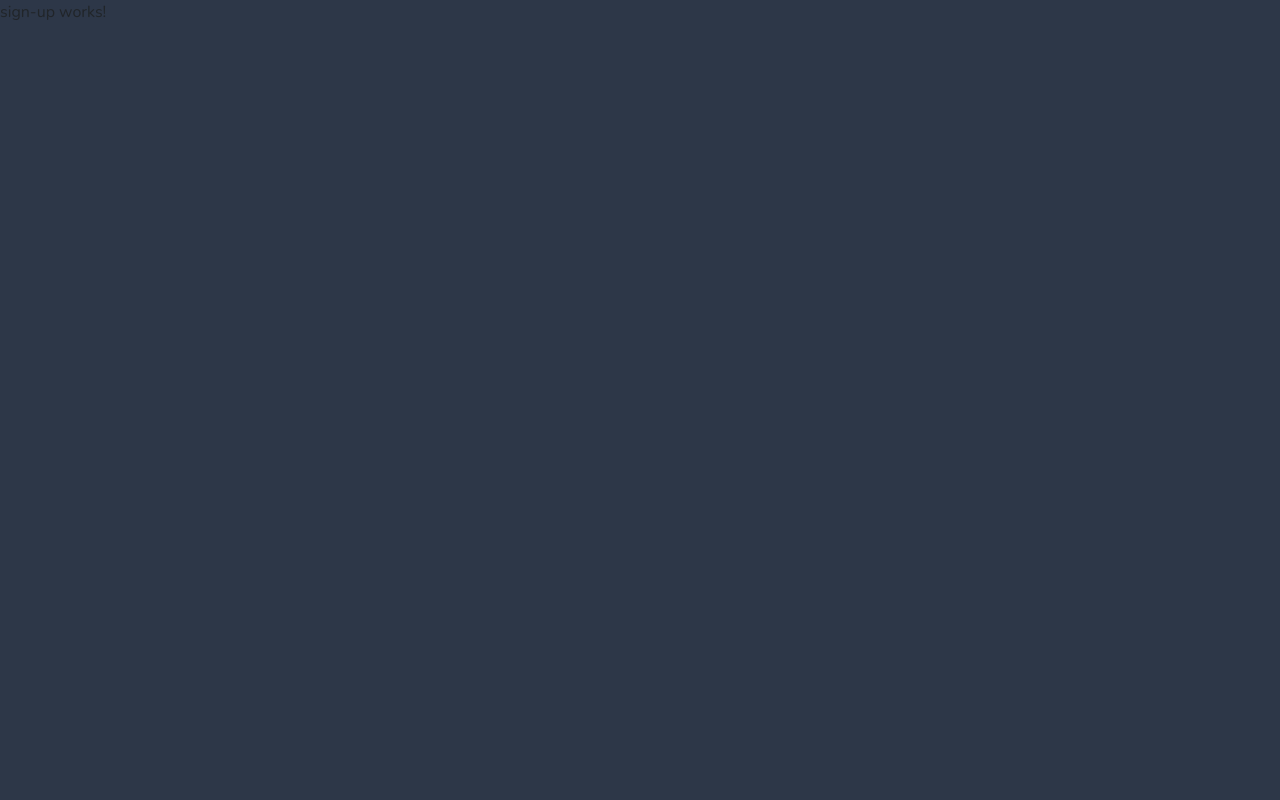
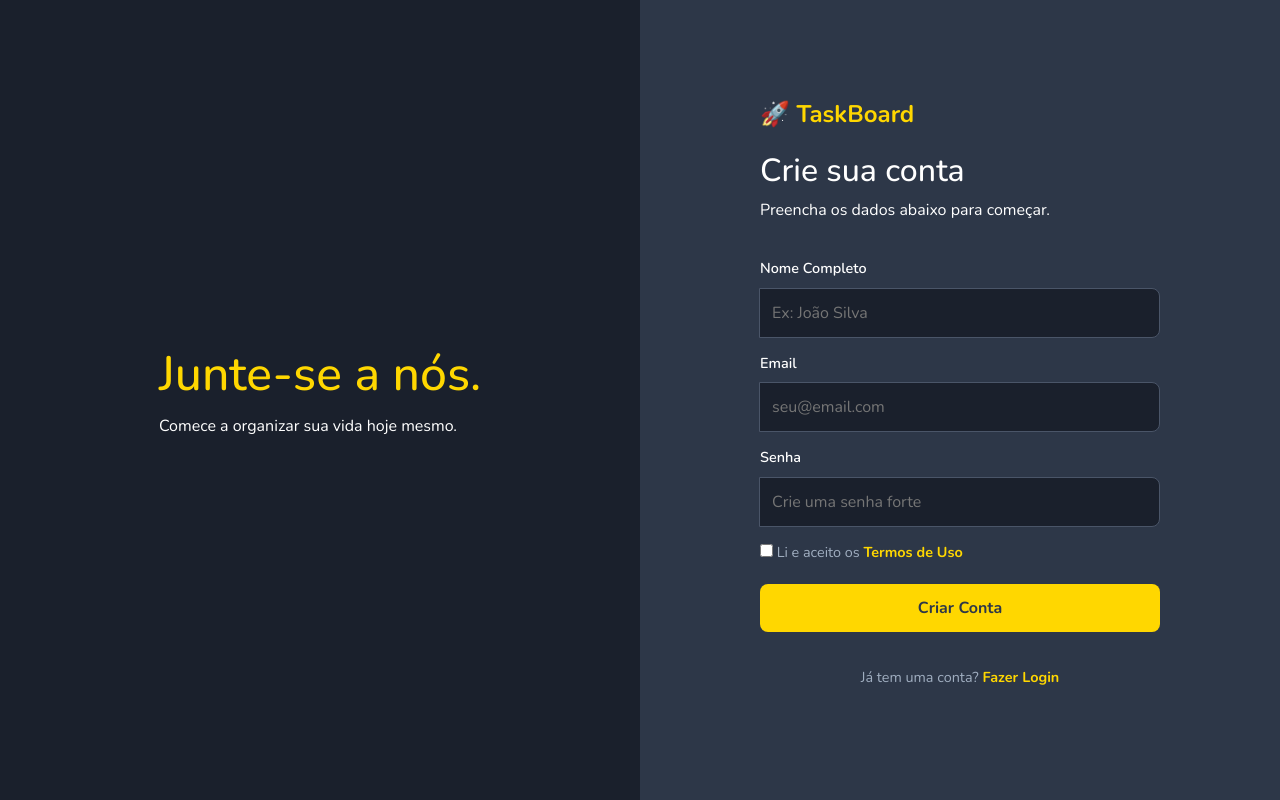
Before and after one commit to luishenrique-byte/-working-, an Angular app: page /auth/sign-up in a window 1280 px wide. Built offline with nearby package versions, Linux system fonts and the light colour scheme.

Commit message:
feat(sign-up): criar pégina de cadastro

```diff
--- a/src/app/pages/auth/login/login.component.html
+++ b/src/app/pages/auth/login/login.component.html
@@ -29,15 +29,15 @@
                 <span>ou</span>
             </div>
 
-            <form>
+            <form (ngSubmit)="entrar()">
                 <div class="input-group">
                     <label for="email">Email</label>
-                    <input type="email" id="email" placeholder="seu@email.com">
+                    <input type="email" id="email" name="email" placeholder="seu@email.com" [(ngModel)]="dadosLogin.email">
                 </div>
 
                 <div class="input-group">
                     <label for="password">Senha</label>
-                    <input type="password" id="password" placeholder="••••••••">
+                    <input type="password" name="senha" [(ngModel)]="dadosLogin.senha" id="password" placeholder="••••••••">
                 </div>
 
                 <div class="form-options">
@@ -48,11 +48,11 @@
                     <a href="#" class="forgot-link">Esqueceu a senha?</a>
                 </div>
 
-                <button type="button" class="btn-login">Entrar</button>
+                <button type="submit" class="btn-login" >Entrar</button>
             </form>
 
             <p class="footer-text">
-                Não tem uma conta? <a href="#">Cadastre-se</a>
+                Não tem uma conta? <a href="auth/sign-up">Cadastre-se</a>
             </p>
         </div>
 
--- a/src/app/pages/auth/login/login.component.ts
+++ b/src/app/pages/auth/login/login.component.ts
@@ -1,11 +1,40 @@
 import { Component } from '@angular/core';
+import { CommonModule } from '@angular/common';
+import { FormsModule } from '@angular/forms';
+import { Router } from '@angular/router';
 
 @Component({
   selector: 'app-login',
-  imports: [],
+  imports: [CommonModule,FormsModule],
   templateUrl: './login.component.html',
   styleUrl: './login.component.css'
 })
 export class LoginComponent {
 
+  constructor(private router: Router){}
+
+  dadosLogin = {
+    email:'',
+    senha:''
+  }
+
+  entrar(){
+
+    const possueArroba = this.dadosLogin.email.includes('@')
+
+
+    if(!possueArroba){alert('precisa de @'); return
+    }else if(this.dadosLogin.email.length == 0){alert('email é obrigatório');return}
+    else if(this.dadosLogin.senha.length == 0){alert('senha é obrigatório'); return}
+
+    if(this.dadosLogin.email==='admin@admin' && this.dadosLogin.senha==='123456'){
+
+      console.log('Login efetuado com sucesso!')
+
+      this.router.navigate(['/workspace']);
+
+    } else {
+      alert("usuario e/ou senha incorreto")
+    }
+  }
 }
--- a/src/app/pages/auth/sign-up/sign-up.component.css
+++ b/src/app/pages/auth/sign-up/sign-up.component.css
@@ -0,0 +1,125 @@
+/* CONTAINER GERAL */
+.login-page {
+    display: flex;
+    height: 100vh;
+    width: 100vw;
+    background-color: #2D3748;
+    font-family: sans-serif;
+    color: #FFF;
+}
+
+/* LADO ESQUERDO */
+.login-image-side {
+    flex: 1;
+    background-color: #1A202C;
+    display: flex;
+    align-items: center;
+    justify-content: center;
+    padding: 40px;
+}
+
+.overlay-text h1 {
+    font-size: 3rem;
+    color: #FFD700;
+    margin-bottom: 10px;
+}
+
+@media (max-width: 768px) {
+    .login-image-side { display: none; }
+}
+
+/* LADO DIREITO */
+.login-form-side {
+    flex: 1;
+    display: flex;
+    align-items: center;
+    justify-content: center;
+    padding: 40px;
+    background-color: #2D3748;
+}
+
+.form-wrapper {
+    width: 100%;
+    max-width: 400px;
+    display: flex;
+    flex-direction: column;
+    gap: 20px;
+}
+
+/* Textos */
+.header-login .logo {
+    font-size: 1.5rem;
+    font-weight: bold;
+    color: #FFD700;
+    margin-bottom: 20px;
+}
+
+/* Inputs */
+.input-group {
+    display: flex;
+    flex-direction: column;
+    gap: 8px;
+    margin-bottom: 15px;
+}
+
+.input-group label {
+    font-size: 0.9rem;
+    font-weight: 600;
+}
+
+.input-group input {
+    background-color: #1A202C;
+    border: 1px solid #4A5568;
+    padding: 12px;
+    border-radius: 8px;
+    color: #FFF;
+    outline: none;
+}
+
+.input-group input:focus {
+    border-color: #FFD700;
+}
+
+/* Opções e Links */
+.form-options {
+    margin-bottom: 20px;
+    font-size: 0.9rem;
+    color: #A0AEC0;
+}
+
+.gold-link {
+    color: #FFD700;
+    text-decoration: none;
+    font-weight: bold;
+    cursor: pointer;
+}
+
+.gold-link:hover {
+    text-decoration: underline;
+}
+
+/* Botão */
+.btn-login {
+    width: 100%;
+    padding: 12px;
+    background-color: #FFD700;
+    color: #2D3748;
+    font-weight: bold;
+    font-size: 1rem;
+    border-radius: 8px;
+    cursor: pointer;
+    border: none;
+    transition: transform 0.2s;
+}
+
+.btn-login:hover {
+    transform: translateY(-2px);
+    background-color: #E6C200;
+}
+
+.footer-text {
+    text-align: center;
+    font-size: 0.9rem;
+    color: #A0AEC0;
+    margin-top: 15px;
+}
--- a/src/app/pages/auth/sign-up/sign-up.component.html
+++ b/src/app/pages/auth/sign-up/sign-up.component.html
@@ -1 +1,66 @@
-<p>sign-up works!</p>
+<div class="login-page">
+
+    <div class="login-image-side">
+        <div class="overlay-text">
+            <h1>Junte-se a nós.</h1>
+            <p>Comece a organizar sua vida hoje mesmo.</p>
+        </div>
+    </div>
+
+    <div class="login-form-side">
+
+        <div class="form-wrapper">
+
+            <div class="header-login">
+                <div class="logo">🚀 TaskBoard</div>
+                <h2>Crie sua conta</h2>
+                <p>Preencha os dados abaixo para começar.</p>
+            </div>
+
+            <form (ngSubmit)="cadastrar()">
+
+                <div class="input-group">
+                    <label for="nome">Nome Completo</label>
+                    <input type="text"
+                           name="nome"
+                           [(ngModel)]="dadosCadastro.nome"
+                           id="nome"
+                           placeholder="Ex: João Silva">
+                </div>
+
+                <div class="input-group">
+                    <label for="email">Email</label>
+                    <input type="email"
+                           name="email"
+                           [(ngModel)]="dadosCadastro.email"
+                           id="email"
+                           placeholder="seu@email.com">
+                </div>
+
+                <div class="input-group">
+                    <label for="password">Senha</label>
+                    <input type="password"
+                           name="senha"
+                           [(ngModel)]="dadosCadastro.senha"
+                           id="password"
+                           placeholder="Crie uma senha forte">
+                </div>
+
+                <div class="form-options">
+                    <label class="remember-me">
+                        <input type="checkbox"
+                               name="termos"
+                               [(ngModel)]="dadosCadastro.termos">
+                        Li e aceito os <a href="#" class="gold-link">Termos de Uso</a>
+                    </label>
+                </div>
+
+                <button type="submit" class="btn-login">Criar Conta</button>
+            </form>
+
+            <p class="footer-text">
+                Já tem uma conta? <a routerLink="/auth/login" class="gold-link">Fazer Login</a>
+            </p>
+        </div>
+    </div>
+</div>
--- a/src/app/pages/auth/sign-up/sign-up.component.ts
+++ b/src/app/pages/auth/sign-up/sign-up.component.ts
@@ -1,11 +1,54 @@
 import { Component } from '@angular/core';
+import { CommonModule } from '@angular/common';
+import { FormsModule } from '@angular/forms';
+import { Router, RouterLink } from '@angular/router'; // Importe RouterLink para o link de "Voltar" funcionar
 
 @Component({
   selector: 'app-sign-up',
-  imports: [],
+  imports: [CommonModule, FormsModule, RouterLink],
   templateUrl: './sign-up.component.html',
   styleUrl: './sign-up.component.css'
 })
 export class SignUpComponent {
+  constructor(private router: Router) {}
 
+  dadosCadastro = {
+    nome: '',
+    email: '',
+    senha: '',
+    termos: false // Começa desmarcado
+  }
+
+  cadastrar() {
+    // 1. Valida Nome
+    if(this.dadosCadastro.nome.trim().length === 0){
+        alert('Por favor, digite seu nome.');
+        return;
+    }
+
+    // 2. Valida Email
+    if(this.dadosCadastro.email.trim().length === 0 || !this.dadosCadastro.email.includes('@')){
+        alert('Digite um email válido.');
+        return;
+    }
+
+    // 3. Valida Senha
+    if(this.dadosCadastro.senha.length < 6){
+        alert('A senha deve ter pelo menos 6 caracteres.');
+        return;
+    }
+
+    // 4. Valida Termos (Obrigatório jurídica e visualmente)
+    if(this.dadosCadastro.termos === false){
+        alert('Você precisa aceitar os termos de uso.');
+        return;
+    }
+
+    // SUCESSO!
+    console.log('Dados cadastrados:', this.dadosCadastro);
+    alert('Conta criada com sucesso! Faça login.');
+
+    // Manda o usuário para a tela de Login
+    this.router.navigate(['/login']);
+  }
 }
```
